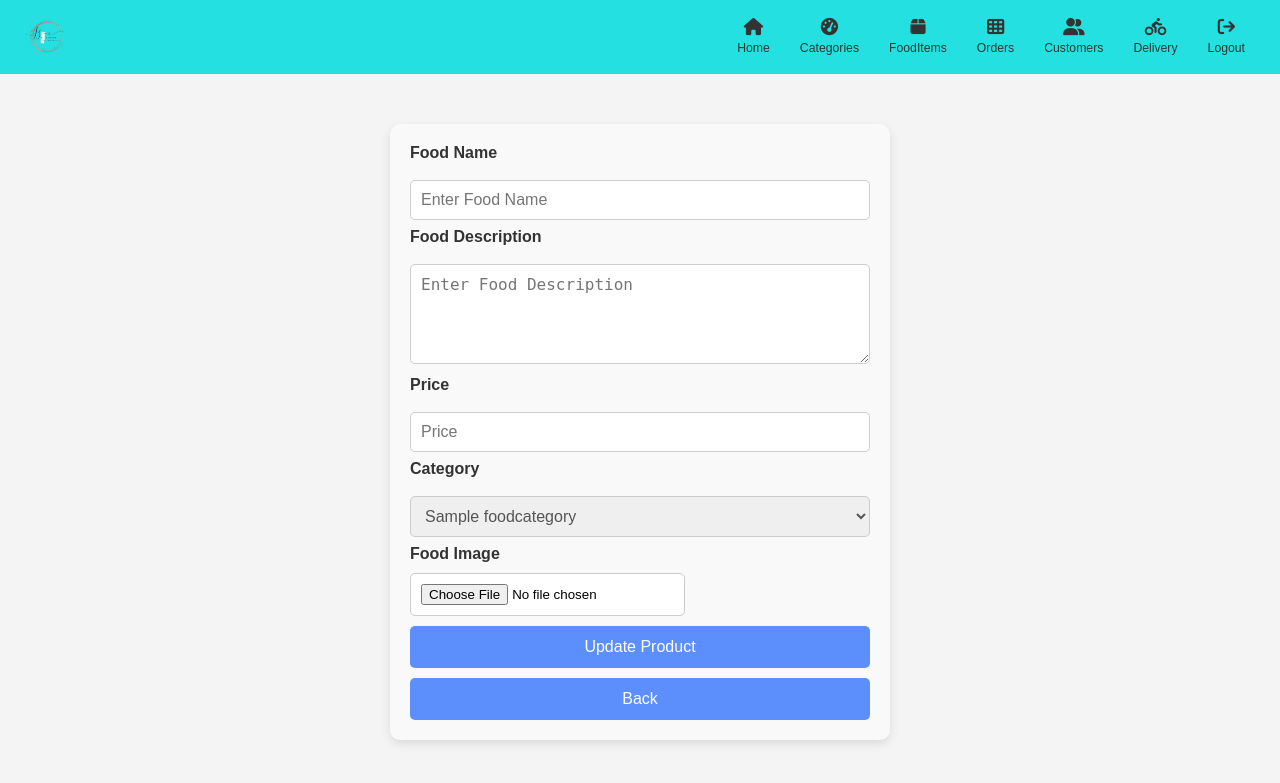
After one commit to Sharmilapyatha432/fos, a PHP site: page /admin/editfooditem.php in a window 1280 px wide. The commit adds this page. Shown: the top 783 px of the page. Run offline with PHP 8.4, Linux system fonts and the light colour scheme; the visitor is signed in with stand-in values (Sample User, id 1); tables that the repository leaves empty or names only in its code hold one stand-in row (values such as "Sample post"); some libraries are stand-ins or nearby versions.

Commit message:
"Updated admin/add_fooditem.php, admin/fooditems.php, and added delivery_person/orders.php with changes to food item listing, editing, and deletion, and added a new page for delivery persons to view their assigned orders."

```diff
--- a/admin/add_fooditem.php
+++ b/admin/add_fooditem.php
@@ -108,6 +108,7 @@ if ($_SERVER['REQUEST_METHOD'] == 'POST') {
             <?php
             $category_query = "SELECT * FROM foodcategory";
             $categories = mysqli_query($conn, $category_query);
+            echo "<option value='choose' disabled selected>Select Category</option>";
             while ($category = mysqli_fetch_assoc($categories)) {
                 echo "<option value='{$category['category_id']}'>{$category['category_name']}</option>";
             }
--- /dev/null
+++ b/admin/editfooditem.php
@@ -0,0 +1,108 @@
+<?php
+include('../admin/layout/header.php');
+
+// Check if the user is logged in; redirect to login page if not logged in
+session_start();
+if (!isset($_SESSION['adminname'])) {
+    header("location:adminlogin.php");
+}
+$adminname = $_SESSION['adminname'];
+
+// Database connection
+include("../database/connection.php");
+
+// Initialize variables for editing
+$name = $description = $price = $category_id = $food_id = $image = "";
+
+// Editing food item
+if (isset($_POST['edit_food'])) {
+    $food_id = $_POST['food_id'];
+    $name = $_POST['name'];
+    $description = $_POST['description'];
+    $price = $_POST['price'];
+    $category = $_POST['category_id'];
+
+    // Handle image upload
+    if (isset($_FILES['image']) && $_FILES['image']['error'] == 0) {
+        $image = $_FILES['image']['name'];
+        $target = "../uploads/" . basename($image);
+        move_uploaded_file($_FILES['image']['tmp_name'], $target);
+    } else {
+        // If no new image is uploaded, retain the old image
+        $image = ''; // You might want to fetch the current image from the database if needed
+    }
+
+    // Prepare SQL statement
+    $sql = "UPDATE fooditem SET name='$name', description='$description', price='$price', category_id='$category'";
+
+    // Only update the image if it's new
+    if ($image) {
+        $sql .= ", image='$image'";
+    }
+
+    $sql .= " WHERE food_id='$food_id'";
+
+    $result = $conn->query($sql);
+    if ($result) {
+        header("Location: fooditems.php");
+        exit;
+    } else {
+        die("Error: " . $conn->error);
+    }
+}
+
+// View food details for editing
+if (isset($_POST['edit'])) {
+    $food_id = $_POST['food_id'];
+    $sql = "SELECT * FROM fooditem WHERE food_id='$food_id'";
+    $result = $conn->query($sql);
+    if ($result && $result->num_rows > 0) {
+        $row = $result->fetch_assoc();
+        $name = $row['name'];
+        $description = $row['description'];
+        $price = $row['price'];
+        $category_id = $row['category_id'];
+        $food_id = $row['food_id'];
+        $image = $row['image'];
+    } else {
+        die("No food item found with the given ID.");
+    }
+}
+
+?>
+
+
+        <!-- Food Edit Form -->
+        <link rel="stylesheet" href="../css/form.css">
+        <form method="post" action="" enctype="multipart/form-data">
+            <div class="container">
+                <label for="productname">Food Name</label>
+                <input type="text" name="name" placeholder="Enter Food Name" required value="<?php echo htmlspecialchars($name); ?>">
+
+                <label for="productdescription">Food Description</label>
+                <textarea name="description" placeholder="Enter Food Description"><?php echo htmlspecialchars($description); ?></textarea>
+
+                <label for="price">Price</label>
+                <input type="number" name="price" placeholder="Price" required value="<?php echo htmlspecialchars($price); ?>">
+
+                <label for="category">Category</label>
+                <select name="category_id" required>
+                    <option value='choose' disabled>Select Category</option>
+                    <?php
+                    $category_query = "SELECT * FROM foodcategory";
+                    $categories = mysqli_query($conn, $category_query);
+                    while ($category = mysqli_fetch_assoc($categories)) {
+                        $selected = ($category['category_id'] == $category_id) ? 'selected' : '';
+                        echo "<option value='{$category['category_id']}' $selected>{$category['category_name']}</option>";
+                    }
+                    ?>
+                </select>
+
+                <label for="image_url">Food Image</label>
+                <input type="file" name="image" value="<?php //echo htmlspecialchars($image); ?>" accept="image/*">
+
+                <input type="hidden" name="food_id" value="<?php echo htmlspecialchars($food_id); ?>" />
+                <button type="submit" name="edit_food">Update Product</button>
+                <button type="button" onclick="window.location.href='fooditems.php'">Back</button>
+            </div>
+        </form>
```
Also changed, not shown: admin/fooditems.php (+2 -11 lines), delivery_person/orders.php (+78 -0 lines).
